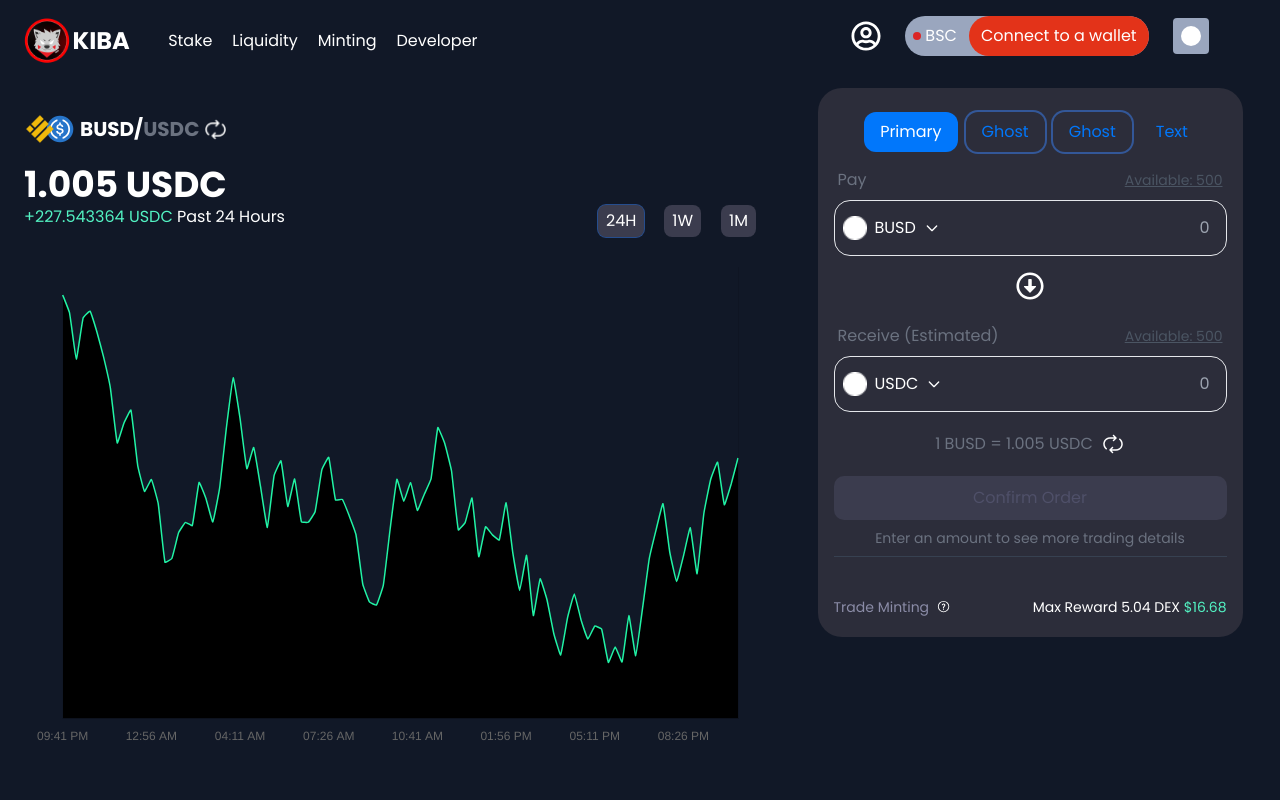
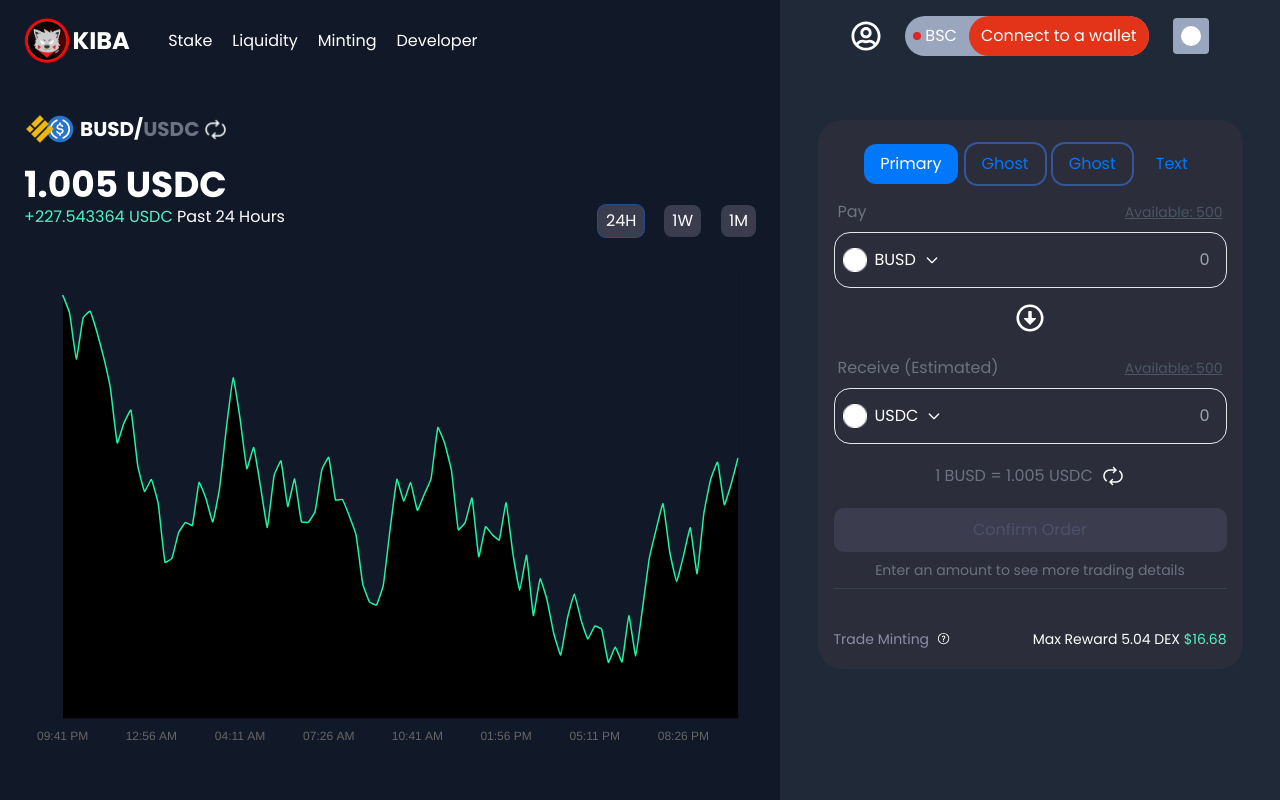
Before and after one commit to ScriptPythonic/Crypto-exchange, a React (Vite) app: page / in a window 1280 px wide. Built offline with nearby package versions, Linux system fonts and the light colour scheme.

Commit message:
Sidebar created

```diff
--- a/src/App.jsx
+++ b/src/App.jsx
@@ -1,11 +1,11 @@
 import './App.css'
 import Logo from './assets/image.png'
-import { FaRegUserCircle } from "react-icons/fa";
 import Vector from './assets/vector.png'
 import coin2x from './assets/coin@2x.svg'
 import Arrow from './assets/arrow-exchange-swap.png'
 import CryptoChart from './components/chart';
 import PaymentForm from './components/PaymentForm';
+import Sidebar from './components/Sidebar'
 
 
 
@@ -52,32 +52,9 @@
 
       </div>
       {/* end of the main part */}
-      <div className='lg:w-[500px] lg:block hidden'>
-        <div className='mx-auto flex gap-6 items-center py-4 w-fit'>
-          <FaRegUserCircle className='text-3xl text-white' />
-          <div className='flex items-center bg-[#9aa6be] rounded-[25px] pl-2 gap-3'>
-            <div className='flex items-center gap-[4px]'>
-              <div className='w-2 h-2 bg-red-600 rounded-full'></div>
-              <p>BSC</p>
-            </div>
-            <button className='px-3 py-2 bg-[#E33319] rounded-[25px]'>Connect to a wallet</button>
-          </div>
-          <div className='w-9 h-9 bg-[#9aa6be] rounded-[4px] flex justify-center items-center'>
-            <div className='w-5 h-5 bg-white rounded-full'></div>
-          </div>
-        </div>
-        <div className='bg-[#2C2D3A] w-[85%] mx-auto mt-4 pt-2 rounded-3xl'>
-          <div className='flex items-center justify-center pl-2 gap-2 mt-4 '>
-            <button className='bg-[#0177FB] py-2 rounded-xl px-4 text-white'>Primary</button>
-            <button className='border-[#0177FB] rounded-xl py-2 px-4 ring-2 text-[#0177FB]'>Ghost</button>
-            <button className='border-[#0177FB] rounded-xl py-2 px-4 ring-2 text-[#0177FB]'>Ghost</button>
-            <button className='text-[#0177FB] rounded-xl py-2 px-4'>Text</button>
-          </div>
 
-            <PaymentForm/>
+      <Sidebar/>
 
-        </div>
-      </div>
 
     </div>
 
--- a/src/components/PaymentForm.jsx
+++ b/src/components/PaymentForm.jsx
@@ -46,6 +46,13 @@
   };
 
   return (
+  <>
+   <div className='flex items-center justify-center pl-2 gap-2 mt-4 '>
+   <button className='bg-[#0177FB] py-2 rounded-xl px-4 text-white'>Primary</button>
+   <button className='border-[#0177FB] rounded-xl py-2 px-4 ring-2 text-[#0177FB]'>Ghost</button>
+   <button className='border-[#0177FB] rounded-xl py-2 px-4 ring-2 text-[#0177FB]'>Ghost</button>
+   <button className='text-[#0177FB] rounded-xl py-2 px-4'>Text</button>
+ </div>
     <div className="mt-4">
       <form action="" className="space-y-2" onSubmit={handleSubmit}>
         {/* Pay Section */}
@@ -71,7 +78,7 @@
             />
           </div>
           {isPayOpen && (
-            <ul className="absolute z-10 w-[100px] bg-gray-700 border rounded-lg mt-1 shadow-lg">
+            <ul className="absolute z-10 w-[100px] bg-gray-700 border-none rounded-lg mt-1 shadow-lg">
               {payOptions.map((option, index) => (
                 <li
                   key={index}
@@ -116,7 +123,7 @@
             />
           </div>
           {isReceiveOpen && (
-            <ul className="absolute z-10 w-[100px] bg-gray-700 border rounded-lg mt-1 shadow-lg">
+            <ul className="absolute z-10 w-[100px] bg-gray-700 border-none rounded-lg mt-1 shadow-lg">
               {receiveOptions.map((option, index) => (
                 <li
                   key={index}
@@ -169,6 +176,7 @@
         </div>
       </form>
     </div>
+  </>
   );
 }
 
--- /dev/null
+++ b/src/components/Sidebar.jsx
@@ -0,0 +1,30 @@
+import PaymentForm from "./PaymentForm"
+import { FaRegUserCircle } from "react-icons/fa";
+
+
+function Sidebar(){
+   return(
+      <div className='lg:w-[500px] lg:block hidden bg-gray-800'>
+        <div className='mx-auto flex gap-6 items-center py-4 w-fit'>
+          <FaRegUserCircle className='text-3xl text-white' />
+          <div className='flex items-center bg-[#9aa6be] rounded-[25px] pl-2 gap-3'>
+            <div className='flex items-center gap-[4px]'>
+              <div className='w-2 h-2 bg-red-600 rounded-full'></div>
+              <p>BSC</p>
+            </div>
+            <button className='px-3 py-2 bg-[#E33319] rounded-[25px]'>Connect to a wallet</button>
+          </div>
+          <div className='w-9 h-9 bg-[#9aa6be] rounded-[4px] flex justify-center items-center'>
+            <div className='w-5 h-5 bg-white rounded-full'></div>
+          </div>
+        </div>
+        <div className='bg-[#2C2D3A] w-[85%] mx-auto mt-12 pt-2 rounded-3xl'>
+
+            <PaymentForm/>
+
+        </div>
+      </div>
+   )
+}
+
+export default Sidebar;
```
